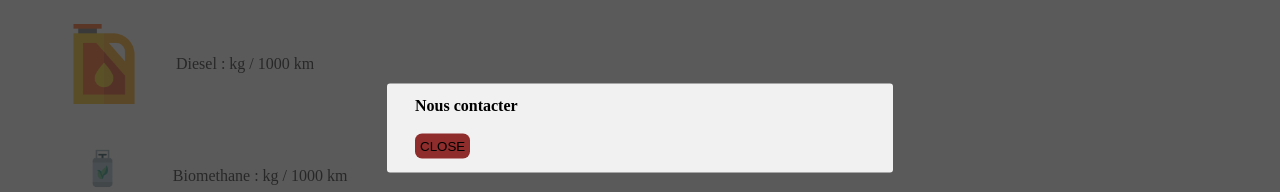
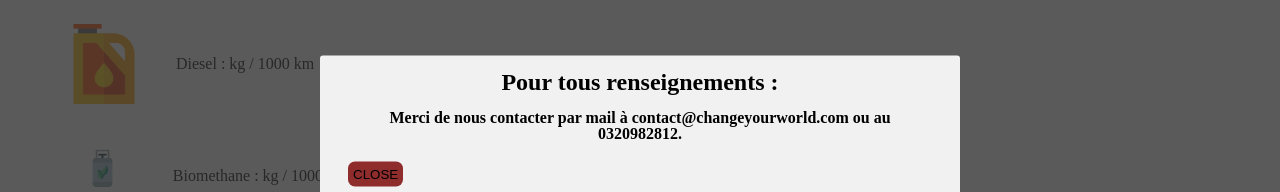
Before and after one commit to Hamza-Luciano/Hackathon, a React (Vite) app in the folder frontend/: page /articles in a window 1280 px wide. Both pictures are taken after a click on the button "Contact". Shown: the part 584-776 px from the top of the page. Built offline with nearby package versions, Linux system fonts and the light colour scheme; no server answers.

Commit message:
modif footer (#21)

```diff
--- a/frontend/src/components/Footer/index.jsx
+++ b/frontend/src/components/Footer/index.jsx
@@ -10,6 +10,7 @@ function Footer() {
         <Modal button="Mentions légales">
           <p className="ml">
             <h1>Mentions Légales</h1>
+
             <p>
               Identité du site: ChangeYourWorld.com Addresse :
               https://changeyourworld.com Propriétaire : WildCodeSchool
@@ -46,17 +47,23 @@ function Footer() {
               contient est considérée comme constitutive d’une contrefaçon et
               passible de poursuites. Les marques et logos reproduits sur le
               site sont déposés par les sociétés qui en sont propriétaires.
-              <h4>LIENS</h4>
-              Liens sortants Le propriétaire du site décline toute
-              responsabilité et n’est pas engagé par le référencement via des
-              liens hypertextes, de ressources tierces présentes sur le réseau
-              Internet, tant en ce qui concerne leur contenu que leur
-              pertinence.
+              <h4>LIENS SORTANTS</h4>
+              Le propriétaire du site décline toute responsabilité et n’est pas
+              engagé par le référencement via des liens hypertextes, de
+              ressources tierces présentes sur le réseau Internet, tant en ce
+              qui concerne leur contenu que leur pertinence.
             </p>
           </p>
         </Modal>
         <Modal button="Contact">
-          <p className="contact">Nous contacter</p>
+          <p>
+            <h1>Pour tous renseignements :</h1>
+            <br />
+            <p className="contact">
+              Merci de nous contacter par mail à contact@changeyourworld.com ou
+              au 0320982812.
+            </p>
+          </p>
         </Modal>
         <Modal button="Team">
           <h2>Team</h2>
--- a/frontend/src/components/Footer/style.jsx
+++ b/frontend/src/components/Footer/style.jsx
@@ -16,6 +16,13 @@ export default styled.footer`
     font-size: 1rem;
     text-align: justify;
   }
+  h1 {
+    text-align: center;
+    font-size: 1.5rem;
+  }
+  .contact {
+    text-align: center;
+  }
   h4 {
     text-align: center;
   }
```
